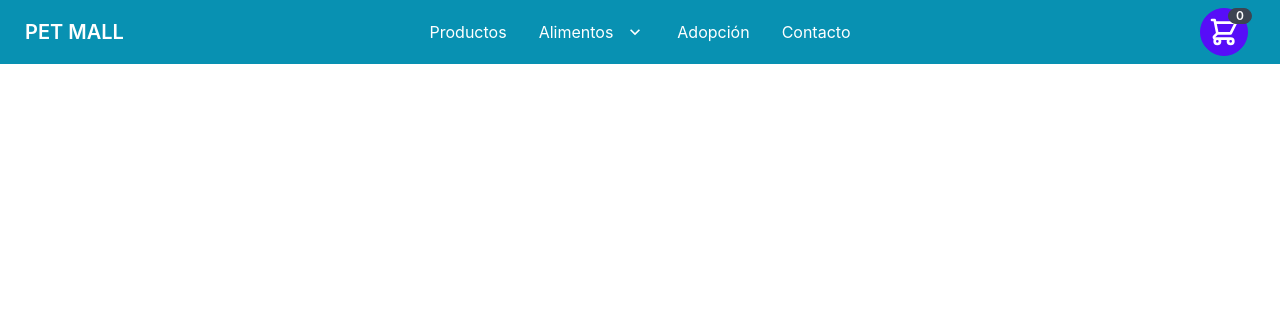
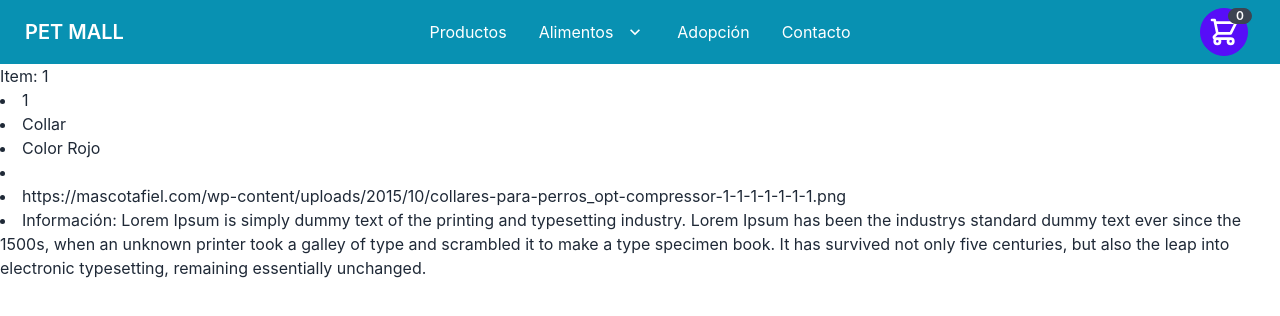
Before and after one commit to corinatt/pet_mall_app, a React (Create React App) app: page /item/1 in a window 1280 px wide. Shown: the top 316 px of the page. Built offline with nearby package versions, Linux system fonts and the light colour scheme.

Commit message:
se actualiza

```diff
--- a/src/App.css
+++ b/src/App.css
@@ -16,6 +16,9 @@ background-color: rgb(167, 198, 198);
 .button:hover {
   background-color: rgb(38, 185, 109);
 }
+
+
+
 /*.App-logo {
   height: 40vmin;
   pointer-events: none;
--- a/src/App.js
+++ b/src/App.js
@@ -3,9 +3,9 @@ import './App.css';
 import DaisyNavBar from './Components/DaisyNavBar';
 import ItemCount from './Components/ItemCount';
 import ItemListContainer from './Components/ItemListContainer';
-import { BrowserRouter, Routes, Route } from 'react-router-dom'
-import ItemList from './Components/ItemList';
-import ItemDetail from './Components/itemDetailContainer/ItemDetail'
+import { BrowserRouter, Routes, Route } from 'react-router-dom';
+import ItemDetail from './Components/itemDetailContainer/ItemDetail';
+import NoVocales from './Components/NoVocales';
 
 
 
@@ -18,9 +18,10 @@ function App() {
       <DaisyNavBar />
       <Routes>
         <Route path='/' element={<ItemListContainer/>} />
-        <Route path='/producto/:cantId' element={<ItemListContainer/>} />
-        <Route path='/item/:itemId ' element={<ItemDetail/>} />
+        <Route path='/contenedor' element={<ItemListContainer/>} />
+        <Route path='/item/:itemId' element={<ItemDetail/>} />
         <Route path='/contador' element={<ItemCount/>} />
+        <Route path='/vocales' element= {<NoVocales/>} />
         <Route />
         <Route />
 
--- a/src/Components/ItemCard.js
+++ b/src/Components/ItemCard.js
@@ -4,13 +4,12 @@ import { Link } from 'react-router-dom'
 
 const ItemCard = (prop) => {
 
-  const { id,name, color, size, price, img } = prop.productos
-  const defaultImg ='https://centropet.com/wp-content/uploads/2021/04/666666666666-500x500.png'
+  const { id, name, color, size, price, img } = prop.productos
+  const defaultImg = 'https://centropet.com/wp-content/uploads/2021/04/666666666666-500x500.png'
 
   return (
-
     <div className='flex justify-center '>
-      <div className="card card-side bg-base-100 shadow-x1 w-96 m-5 p-4" >
+      <div className="card card-side w-96 bg-base-50 shadow-x">
         <figure><img src={img ?? defaultImg} alt="imagen" /></figure>
         <div className="card-body" >
           <h2 className="card-title">{name}</h2>
@@ -18,14 +17,11 @@ const ItemCard = (prop) => {
           <div className='text-lg'>{size}</div>
           <div className='text-lg'>${price}</div>
           <div className="card-actions justify-end">
-            <Link to={`/item/${id}`} className="btn btn-primary">Ver</Link>
+            {<Link to={`/item/${id}`} className="btn btn-primary">Ver + </Link>}
           </div>
         </div>
       </div>
     </div>
-
-    //card card-side bg-base-100 shadow-xl w-96 m-5 p-4
   )
 }
-
 export default ItemCard
--- /dev/null
+++ b/src/Components/NoVocales.js
@@ -0,0 +1,23 @@
+import React from 'react'
+
+const NoVocales = () => {
+
+    const onKeyDown = (event) => {
+        console.log("se ingresa una tecla:", event.key);
+        const vocales = 'aeiouAEIOU'; //si el evento es diferente a -1 preventdefault
+        if (vocales.search(event.key) !== -1){
+            event.preventDefault();
+        }
+
+    }
+
+
+    return (
+        <>
+            <div>Buscar</div>
+            <input onKeyDown={onKeyDown} type="text" placeholder="Search" className="input mt-1 block w-80 px-3 py-2 bg-white border border-slate-300" />
+        </>
+    )
+}
+
+export default NoVocales
--- a/src/Components/itemDetailContainer/ItemDetail.js
+++ b/src/Components/itemDetailContainer/ItemDetail.js
@@ -10,16 +10,21 @@ const ItemDetail = () => {
   const [detail, setItem] = useState( {} )
 
 
+
   useEffect(() => {
-    setItem( datosList.find( e => e.id == itemId ) )
+    setItem( datosList.find( e => e.id === itemId ) )
   }, [itemId])
 
 
   return (
     <>
-    <div>ItemDetail: {itemId}</div>
+    <div>Item: {itemId}</div>
     <li>{detail.id}</li>
     <li>{detail.name}</li>
+    <li>{detail.color}</li>
+    <li>{detail.size}</li>
+    <li>{detail.img}</li>
+    <li>Información: {detail.info}</li>
     </>
   )
 }
--- a/src/datos/datosLista.js
+++ b/src/datos/datosLista.js
@@ -6,7 +6,7 @@ export const datosList = [
     color: 'Color Rojo',
     price: '250',
     img:'https://mascotafiel.com/wp-content/uploads/2015/10/collares-para-perros_opt-compressor-1-1-1-1-1-1-1.png',
-    detail:'',
+    info:'Lorem Ipsum is simply dummy text of the printing and typesetting industry. Lorem Ipsum has been the industrys standard dummy text ever since the 1500s, when an unknown printer took a galley of type and scrambled it to make a type specimen book. It has survived not only five centuries, but also the leap into electronic typesetting, remaining essentially unchanged. ',
 },
 {
     id: '2',
@@ -14,7 +14,7 @@ export const datosList = [
     color: 'Varios colores',
     price: '300',
     img:'https://zarpashop.files.wordpress.com/2018/01/correas-para-perros-01.jpg',
-    detail:'',
+    info:'Lorem Ipsum is simply dummy text of the printing and typesetting industry. Lorem Ipsum has been the industrys standard dummy text ever since the 1500s, when an unknown printer took a galley of type and scrambled it to make a type specimen book. It has survived not only five centuries, but also the leap into electronic typesetting, remaining essentially unchanged. ',
 },
 {
     id: '3',
@@ -22,7 +22,7 @@ export const datosList = [
     color: 'Color Azul',
     price: '250',
     img:'',
-    detail:'',
+    info:'Lorem Ipsum is simply dummy text of the printing and typesetting industry. Lorem Ipsum has been the industrys standard dummy text ever since the 1500s, when an unknown printer took a galley of type and scrambled it to make a type specimen book. It has survived not only five centuries, but also the leap into electronic typesetting, remaining essentially unchanged. ',
 },
 {
     id: '4',
@@ -30,7 +30,7 @@ export const datosList = [
     size: 'Medidas 30x30',
     price: '500',
     img:'',
-    detail:'',
+    info:'Lorem Ipsum is simply dummy text of the printing and typesetting industry. Lorem Ipsum has been the industrys standard dummy text ever since the 1500s, when an unknown printer took a galley of type and scrambled it to make a type specimen book. It has survived not only five centuries, but also the leap into electronic typesetting, remaining essentially unchanged. ',
 },
 {
     id: '5',
@@ -38,7 +38,7 @@ export const datosList = [
     size: 'Medidas 50x30',
     price: '500',
     img:'',
-    detail:'',
+    info:'Lorem Ipsum is simply dummy text of the printing and typesetting industry. Lorem Ipsum has been the industrys standard dummy text ever since the 1500s, when an unknown printer took a galley of type and scrambled it to make a type specimen book. It has survived not only five centuries, but also the leap into electronic typesetting, remaining essentially unchanged. ',
 },
 
 ]
```
Also changed, not shown: src/Components/ItemCount.js (+5 -3 lines).
